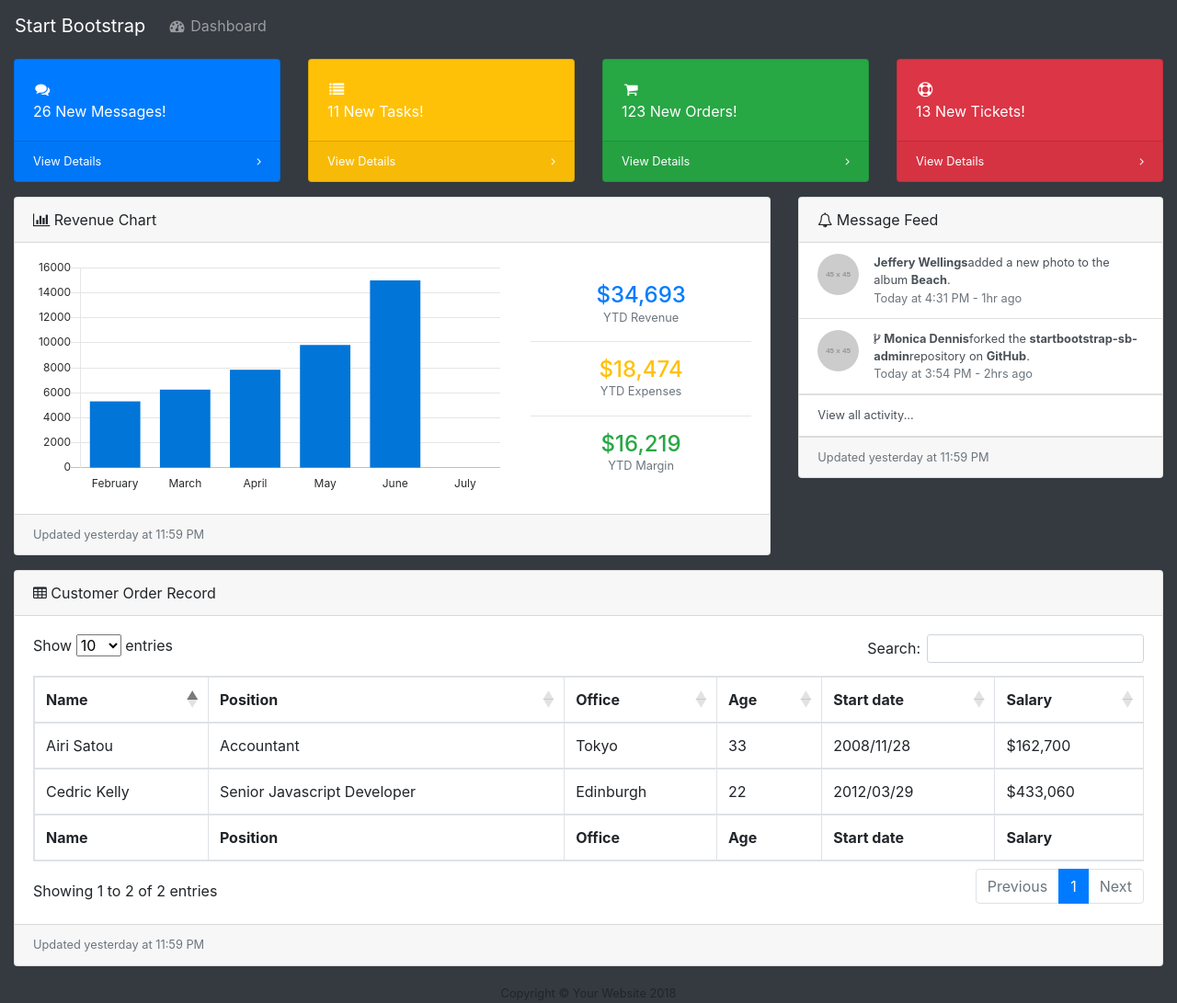
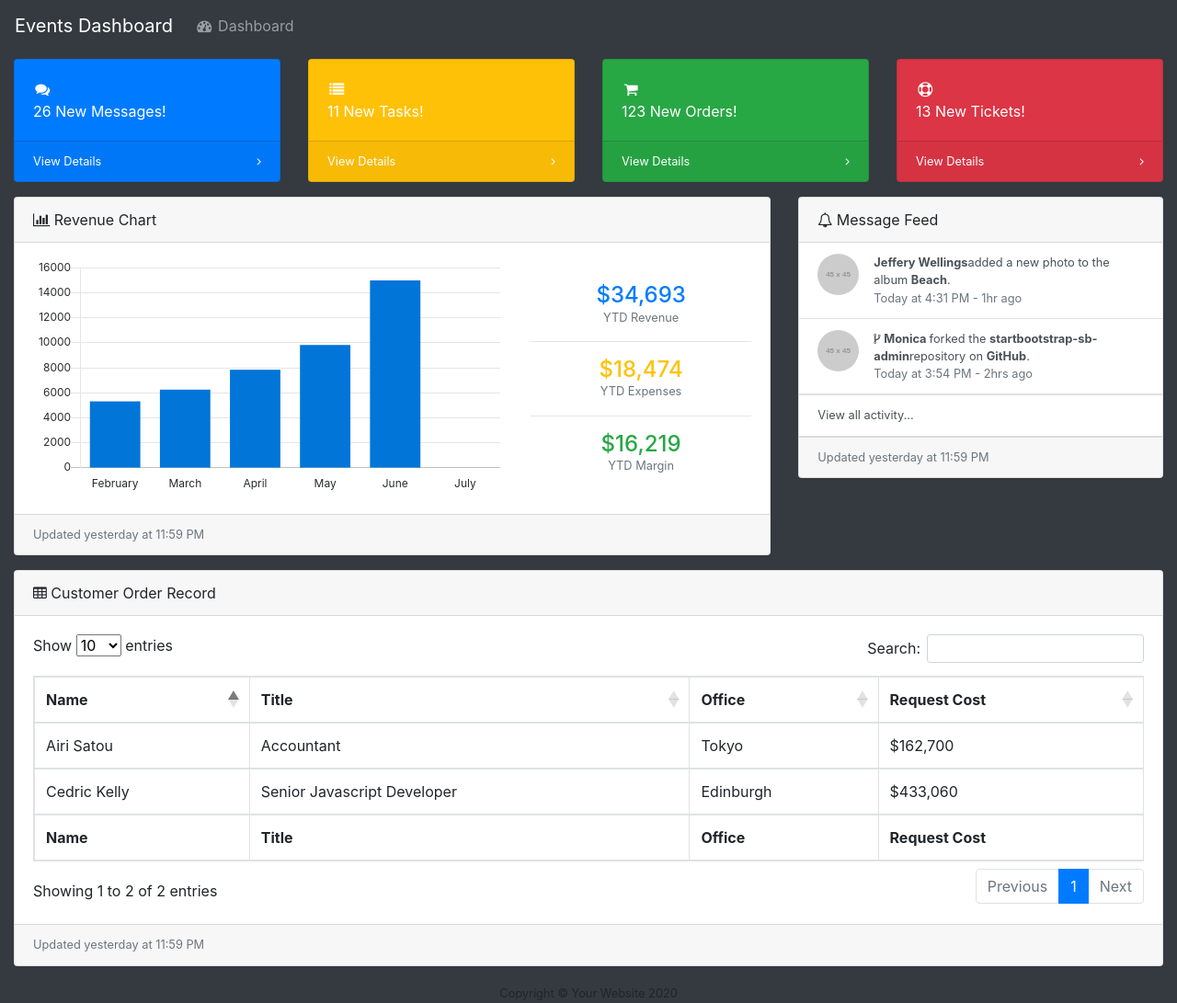
Before and after one commit to MokoenaLee/DashBoard_Python, a Flask app: page /dashboard in a window 1280 px wide. Shown: the whole page at 92% size. Run offline with Flask 2, Linux system fonts and the light colour scheme; grey boxes labelled with a size stand in for pictures from a placeholder-image service; some libraries are stand-ins or nearby versions.

Commit message:
made changes to dashboard table columns

```diff
--- a/app.py
+++ b/app.py
@@ -48,9 +48,9 @@ def customer():
 	data = request.form
 	pusher.trigger(u'customer', u'add', {
 		u'name'  : data['name'],
-		u'title' : data['title'],
+		u'position' : data['position'],
 		u'office': data['office'],
-		u'cost'  : data['cost'],
+		u'cost'  : data['cost']
 	})
 	return "customer added"
 
--- a/static/js/customer.js
+++ b/static/js/customer.js
@@ -5,7 +5,7 @@ $(document).ready(function(){
       var date = new Date();
       dataTable.row.add([
           data.name,
-          data.title,
+          data.position,
           data.office,
           `${date.getFullYear()}/${date.getMonth()}/${date.getDay()}`,
           data.cost
--- a/templates/dashboard.html
+++ b/templates/dashboard.html
@@ -14,7 +14,7 @@
     </head>
     <body class="fixed-nav sticky-footer bg-dark" id="page-top">
       <nav class="navbar navbar-expand-lg navbar-dark bg-dark fixed-top" id="mainNav">
-        <a class="navbar-brand" href="index.html">Start Bootstrap</a>
+        <a class="navbar-brand" href="index.html">Events Dashboard</a>
         <button class="navbar-toggler navbar-toggler-right" type="button" data-toggle="collapse" data-target="#navbarResponsive" aria-controls="navbarResponsive" aria-expanded="false" aria-label="Toggle navigation">
           <span class="navbar-toggler-icon"></span>
         </button>
@@ -150,7 +150,7 @@
                         <img class="d-flex mr-3 rounded-circle" src="http://placehold.it/45x45" alt="">
                         <div class="media-body">
                           <i class="fa fa-code-fork"></i>
-                          <strong>Monica Dennis</strong>forked the
+                          <strong>Monica </strong>forked the
                           <strong>startbootstrap-sb-admin</strong>repository on
                           <strong>GitHub</strong>.
                           <div class="text-muted smaller">Today at 3:54 PM - 2hrs ago</div>
@@ -174,21 +174,17 @@
                   <thead>
                     <tr>
                       <th>Name</th>
-                      <th>Position</th>
+                      <th>Title</th>
                       <th>Office</th>
-                      <th>Age</th>
-                      <th>Start date</th>
-                      <th>Salary</th>
+                      <th>Request Cost</th>
                     </tr>
                   </thead>
                   <tfoot>
                     <tr>
                       <th>Name</th>
-                      <th>Position</th>
+                      <th>Title</th>
                       <th>Office</th>
-                      <th>Age</th>
-                      <th>Start date</th>
-                      <th>Salary</th>
+                      <th>Request Cost</th>
                     </tr>
                   </tfoot>
                   <tbody id="customer-table">
@@ -196,16 +192,12 @@
                       <td>Cedric Kelly</td>
                       <td>Senior Javascript Developer</td>
                       <td>Edinburgh</td>
-                      <td>22</td>
-                      <td>2012/03/29</td>
                       <td>$433,060</td>
                     </tr>
                     <tr>
                       <td>Airi Satou</td>
                       <td>Accountant</td>
                       <td>Tokyo</td>
-                      <td>33</td>
-                      <td>2008/11/28</td>
                       <td>$162,700</td>
                     </tr>
                   </tbody>
@@ -218,7 +210,7 @@
         <footer class="sticky-footer">
           <div class="container">
             <div class="text-center">
-              <small>Copyright © Your Website 2018</small>
+              <small>Copyright © Your Website 2020</small>
             </div>
           </div>
         </footer>
--- a/templates/index.html
+++ b/templates/index.html
@@ -20,9 +20,9 @@
 	<form method="post" action="/customer">
 		<h3>Add a new customer</h3>
 		<input type="text" name="name" placeholder="name here"><br>
-		<input type="text" name="title" placeholder="title here"><br>
+		<input type="text" name="position" placeholder="title here"><br>
 		<input type="text" name="office" placeholder="office"><br>
-		<input type="text" name="Cost" placeholder="Cost here"><br>
+		<input type="text" name="cost" placeholder="Cost here"><br>
 		<input type="submit" name="Submit" >
 	</form>
 
```
